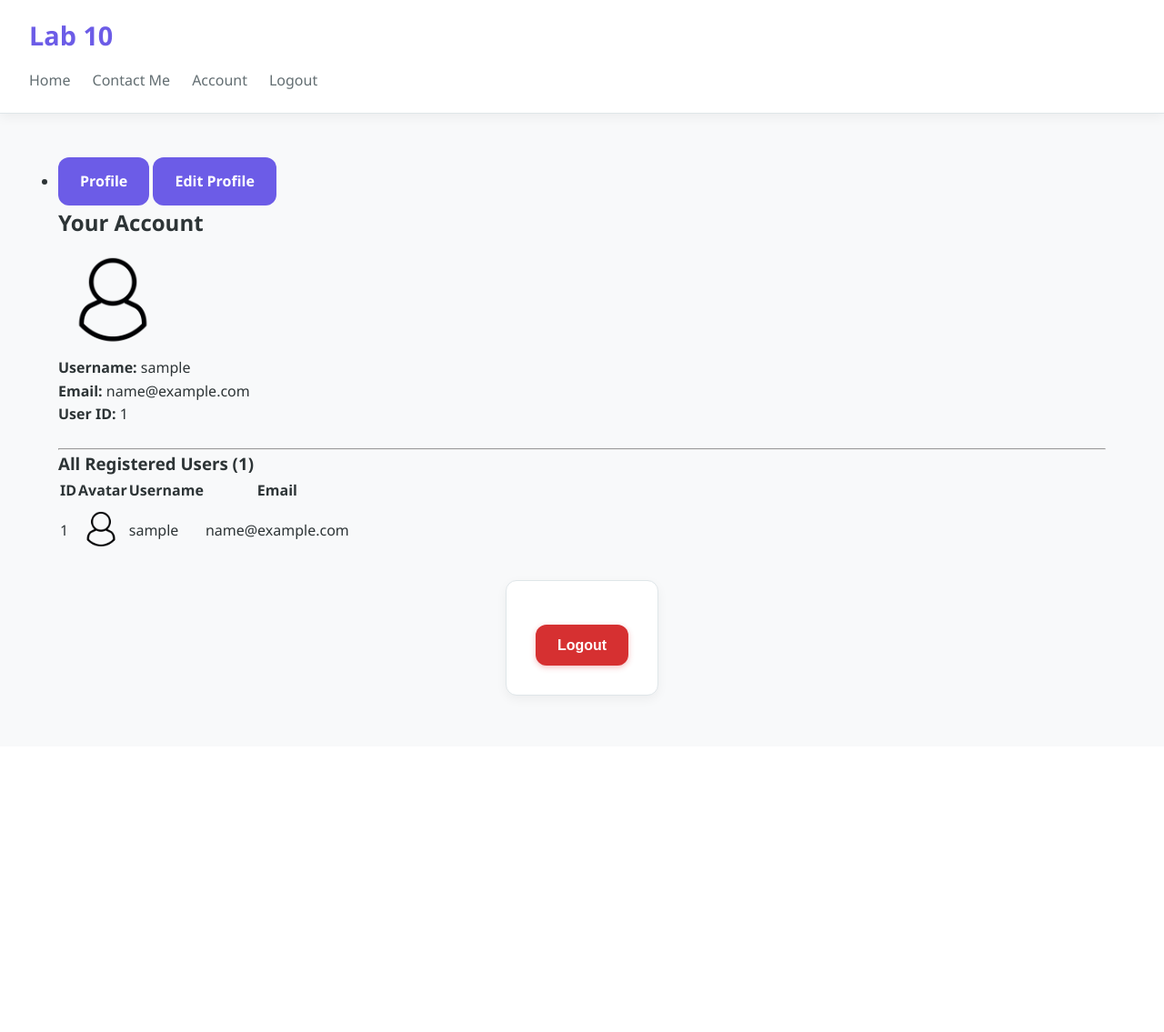
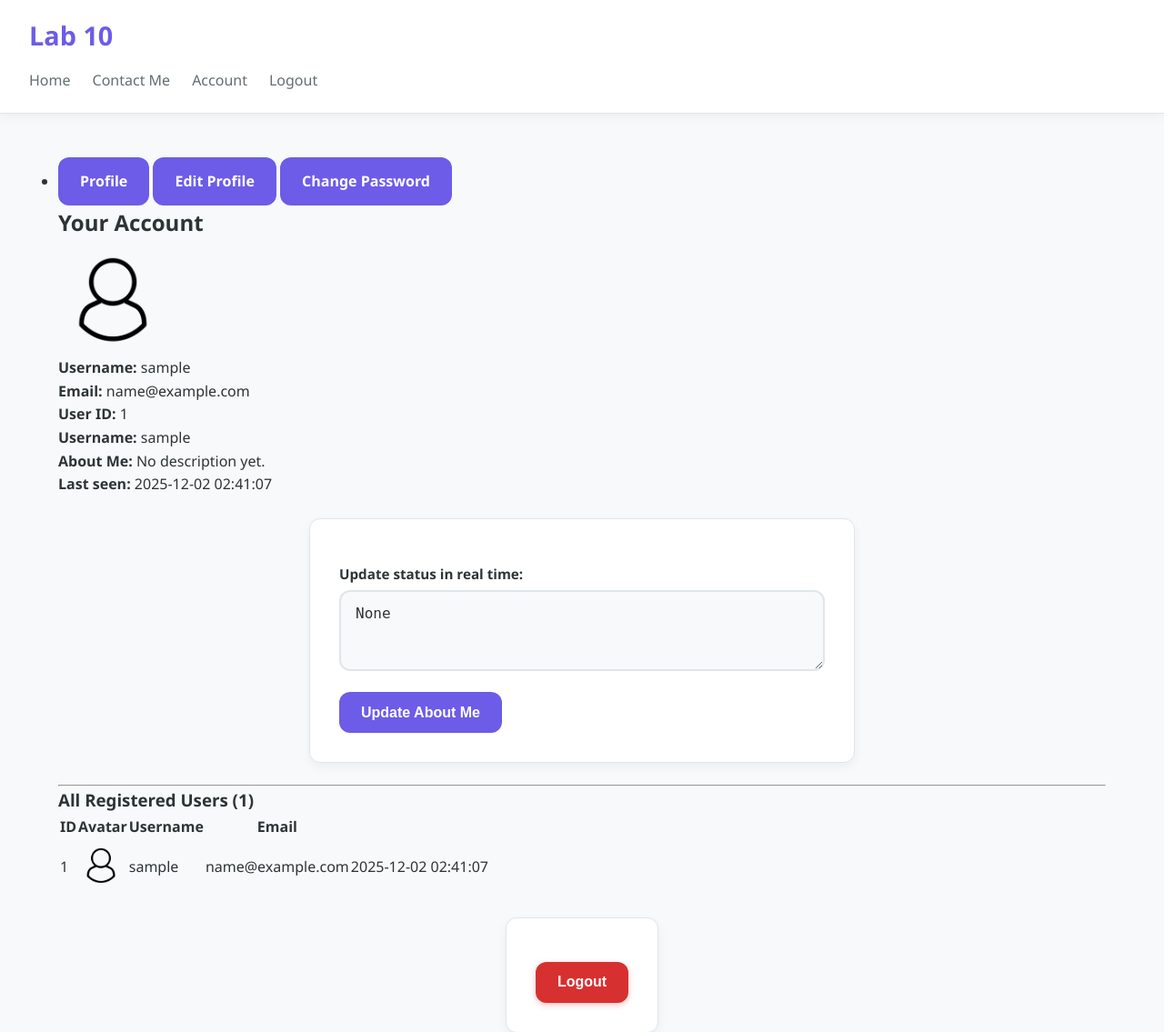
Before and after one commit to yablonovskydima/flask-app-lab, a Flask app: page /auth/account in a window 1280 px wide. Shown: the top 1135 px of the page at 91% size. Before the commit the page ends 770 px from the top, so only its background shows below. Run offline with Flask 3, Linux system fonts and the light colour scheme; the visitor is signed in with stand-in values (Sample User, id 1); data comes from the database, SQL or seed files in the repository; some libraries are stand-ins or nearby versions.

Commit message:
Added last seen, about me, added password change form

```diff
--- a/app/auth/templates/auth/account.html
+++ b/app/auth/templates/auth/account.html
@@ -8,6 +8,7 @@
                 <li class="nav-item">
                     <a href="{{ url_for('auth.profile') }}" class="btn btn-warning mb-3">Profile</a>
                     <a href="{{ url_for('auth.update_account') }}" class="btn btn-warning mb-3">Edit Profile</a>
+                    <a href="{{ url_for('auth.change_password') }}" class="btn btn-warning mb-3">Change Password</a>
                 </li>
             </ul>
         </div>
@@ -17,7 +18,6 @@
 <h2>Your Account</h2>
 
 <div class="card p-3 mb-4">
-    <!-- Аватарка поточного юзера -->
     <div class="mb-3">
         <img src="{{ url_for('static', filename='profile_pictures/' ~ current_user.image) }}"
              alt="Profile Picture"
@@ -28,6 +28,17 @@
     <p><strong>Username:</strong> {{ current_user.username }}</p>
     <p><strong>Email:</strong> {{ current_user.email }}</p>
     <p><strong>User ID:</strong> {{ current_user.id }}</p>
+    <p><strong>Username:</strong> {{ current_user.username }}</p>
+    <p><strong>About Me:</strong> {{ current_user.about_me or "No description yet." }}</p>
+    <p><strong>Last seen:</strong> {{ current_user.last_seen.strftime('%Y-%m-%d %H:%M:%S') }}</p>
+    <form method="POST" action="{{ url_for('auth.update_about_me') }}">
+        <div class="mb-3">
+            <label for="about_me"><strong>Update status in real time:</strong></label>
+            <textarea name="about_me" class="form-control" rows="3">{{ current_user.about_me }}</textarea>
+        </div>
+            <button type="submit" class="btn btn-primary">Update About Me</button>
+            <input type="hidden" name="csrf_token" value="{{ csrf_token() }}">
+    </form>
 </div>
 
 <hr>
@@ -51,7 +62,6 @@
         <tr>
             <td>{{ u.id }}</td>
 
-            <!-- Аватарка кожного юзера -->
             <td>
                 <img src="{{ url_for('static', filename='profile_pictures/' ~ u.image) }}"
                      alt="Avatar"
@@ -61,6 +71,7 @@
 
             <td>{{ u.username }}</td>
             <td>{{ u.email }}</td>
+            <td>{{ u.last_seen.strftime('%Y-%m-%d %H:%M:%S') if u.last_seen else '—' }}</td>
         </tr>
         {% endfor %}
     </tbody>
--- a/app/auth/update_account_forms.py
+++ b/app/auth/update_account_forms.py
@@ -4,20 +4,18 @@
 from flask_wtf.file import FileField, FileAllowed
 from app.users.models import User
 from flask_login import current_user
-
+from wtforms import TextAreaField
 
 class UpdateAccountForm(FlaskForm):
     username = StringField("Username", validators=[DataRequired()])
     email = StringField("Email", validators=[DataRequired(), Email()])
-
+    about_me = TextAreaField("About Me")
     image = FileField(
         "Update Profile Picture",
         validators=[FileAllowed(['jpg', 'png', 'jpeg'])]
     )
-
     submit = SubmitField("Update")
 
-    # --- VALIDATION ---
     def validate_email(self, email):
         if email.data != current_user.email:
             user = User.query.filter_by(email=email.data).first()
--- a/app/auth/views.py
+++ b/app/auth/views.py
@@ -3,11 +3,12 @@
 from app.auth.register_forms import RegisterForm
 from app.users.models import User
 from flask_login import login_user, logout_user, login_required, current_user
-from app import bcrypt
-from app import db
+from app import bcrypt, db
 from app.auth.update_account_forms import UpdateAccountForm
+from app.auth.change_password_forms import ChangePasswordForm
 import os
 from PIL import Image
+from datetime import datetime
 
 auth_bp = Blueprint("auth", __name__, template_folder="templates")
 
@@ -128,39 +129,27 @@
     if request.method == "GET":
         form.username.data = current_user.username
         form.email.data = current_user.email
+        form.about_me.data = current_user.about_me
 
     if form.validate_on_submit():
-
         current_user.username = form.username.data
         current_user.email = form.email.data
+        current_user.about_me = form.about_me.data
 
         if form.image.data:
-            picture_file = form.image.data
             filename = f"user_{current_user.id}.jpg"
-
-            # Шляхи
             save_path = os.path.join(current_app.root_path, "static/profile_pictures", filename)
             icon_path = os.path.join(current_app.root_path, "static/profile_pictures/icons", filename)
-
-            # Створити директорії якщо їх нема
             os.makedirs(os.path.dirname(save_path), exist_ok=True)
             os.makedirs(os.path.dirname(icon_path), exist_ok=True)
 
-            # Відкрити та конвертувати у RGB
-            img = Image.open(picture_file)
-            img = img.convert("RGB")  # конвертуємо у JPG
-
-            # Зберегти оригінал у JPG
+            img = Image.open(form.image.data)
+            img = img.convert("RGB")
             img.save(save_path, "JPEG")
-
-            # Створити thumbnail 128x128
             img.thumbnail((128, 128))
             img.save(icon_path, "JPEG")
 
-            # Оновлюємо у БД
             current_user.image = filename
-
-
 
         db.session.commit()
         flash("Your account has been updated!", "success")
@@ -181,3 +170,37 @@
     logout_user()
     flash("You have been logged out.", "info")
     return redirect(url_for("auth.login"))
+
+@auth_bp.before_app_request
+def update_last_seen():
+    if current_user.is_authenticated:
+        current_user.last_seen = datetime.utcnow()
+        db.session.commit()
+
+@auth_bp.route("/account/update_about_me", methods=["POST"])
+@login_required
+def update_about_me():
+    about_me = request.form.get("about_me", "").strip()
+    current_user.about_me = about_me
+    db.session.commit()
+    flash("Your description has been updated!", "success")
+    return redirect(url_for("auth.account"))
+
+@auth_bp.route("/account/change_password", methods=["GET", "POST"])
+@login_required
+def change_password():
+    form = ChangePasswordForm()
+
+    if form.validate_on_submit():
+        hashed_password = bcrypt.generate_password_hash(form.new_password.data).decode('utf-8')
+        current_user.password = hashed_password
+        db.session.commit()
+        flash("Your password has been updated!", "success")
+        return redirect(url_for("auth.account"))
+
+    if request.method == "POST" and not form.validate():
+        for field, errors in form.errors.items():
+            for error in errors:
+                flash(f"{field.capitalize()}: {error}", "warning")
+
+    return render_template("auth/change_password.html", form=form)
--- a/app/users/models.py
+++ b/app/users/models.py
@@ -18,6 +18,9 @@
         cascade="all, delete-orphan"
     )
 
+    about_me: Mapped[str] = mapped_column(String(200), nullable=True)
+    last_seen: Mapped[datetime] = mapped_column(DateTime, default=datetime.utcnow)
+
     image: Mapped[str] = mapped_column(
         String(255),
         nullable=True,
```
Also changed, not shown: app/auth/change_password_forms.py (added, +18 -0 lines), app/auth/templates/auth/change_password.html (added, +27 -0 lines), migrations/versions/7ddae5bd796d_add_about_me_and_last_seen_to_user.py (added, +38 -0 lines).
